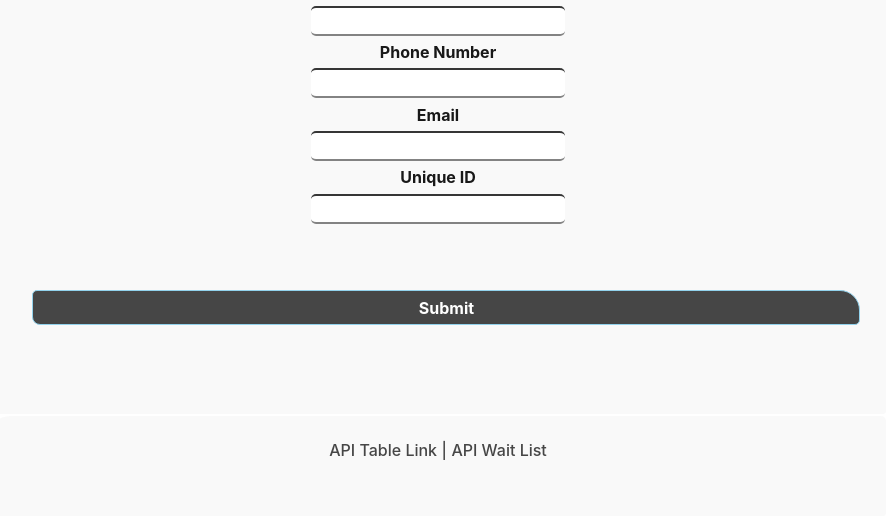
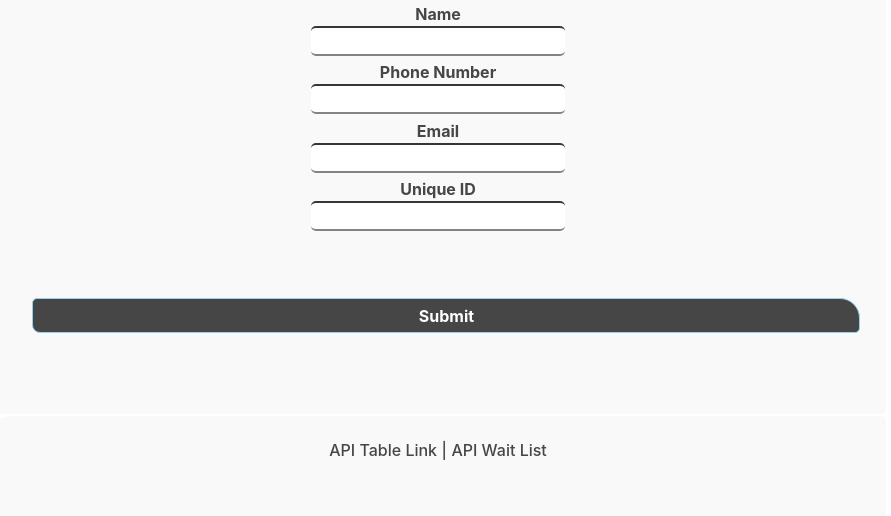
Before and after one commit to nichwan87/hawtRestaurant, a website: page reserve.html in a window 1280 px wide. Shown: the part 598-1114 px from the top of the page, without its empty margins (202-1093 px from the left). Drawn offline with Linux system fonts and the light colour scheme; files whose address does not match are found by name.

Commit message:
form margins

```diff
--- a/assets/css/style.css
+++ b/assets/css/style.css
@@ -123,7 +123,8 @@
 
   /*Forms reservation*/
   h4 {
-    margin-bottom: 1%;
+    margin: 1% auto .5% auto;
+    color: var(--dkGrey);
   }
 
   .form-group {
```
Also changed, not shown: reserve.html (+1 -0 lines).
